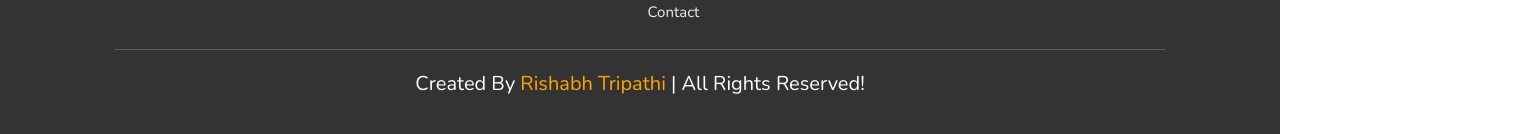
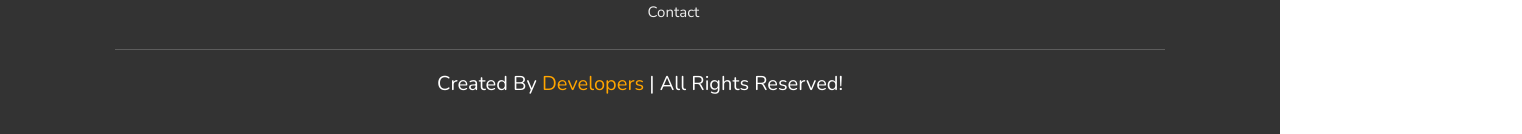
Before and after one commit to Rishabh1891/winnipremium, a plain HTML site: page index.html in a window 1280 px wide. Shown: the part 8337-8471 px from the top of the page, 1522 px wide, since content can reach past the window. Drawn offline with nearby package versions, Linux system fonts and the light colour scheme.

Commit message:
Update index.html

```diff
--- a/index.html
+++ b/index.html
@@ -821,7 +821,7 @@
 
     </div>
 
-    <h1 class="credit"> created by <span> Rishabh Tripathi </span> | all rights reserved! </h1>
+    <h1 class="credit"> created by <span> Developers </span> | all rights reserved! </h1>
 
 </section>
 
```
